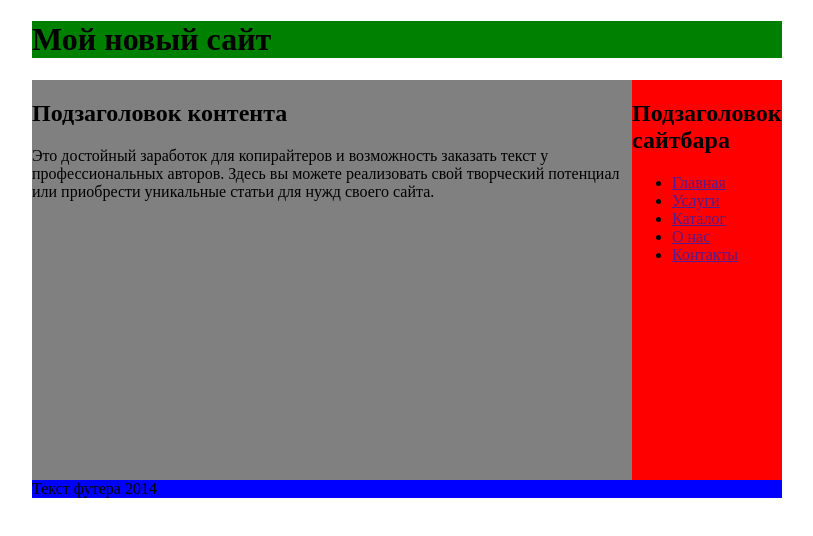
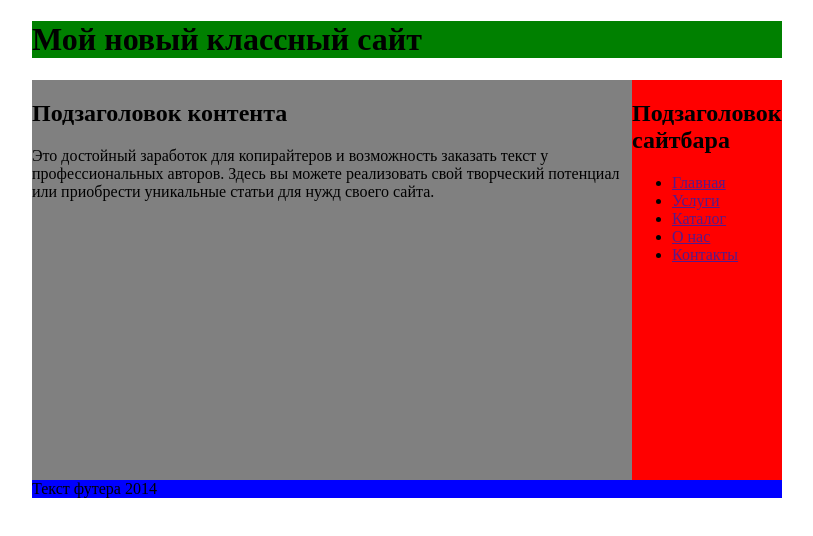
Before and after one commit to ikom9120/css-lessons, a plain HTML site: page index3.html in a window 1280 px wide. Shown: the whole page, without its empty margins (233-1046 px from the left). Drawn offline with Linux system fonts and the light colour scheme.

Commit message:
изменен h1

```diff
--- a/index3.html
+++ b/index3.html
@@ -10,7 +10,7 @@
 <body>
     <div class="wrap">
         <header>
-            <h1>Мой новый сайт</h1>
+            <h1>Мой новый классный сайт</h1>
         </header>
 
         <div class="content">
```
